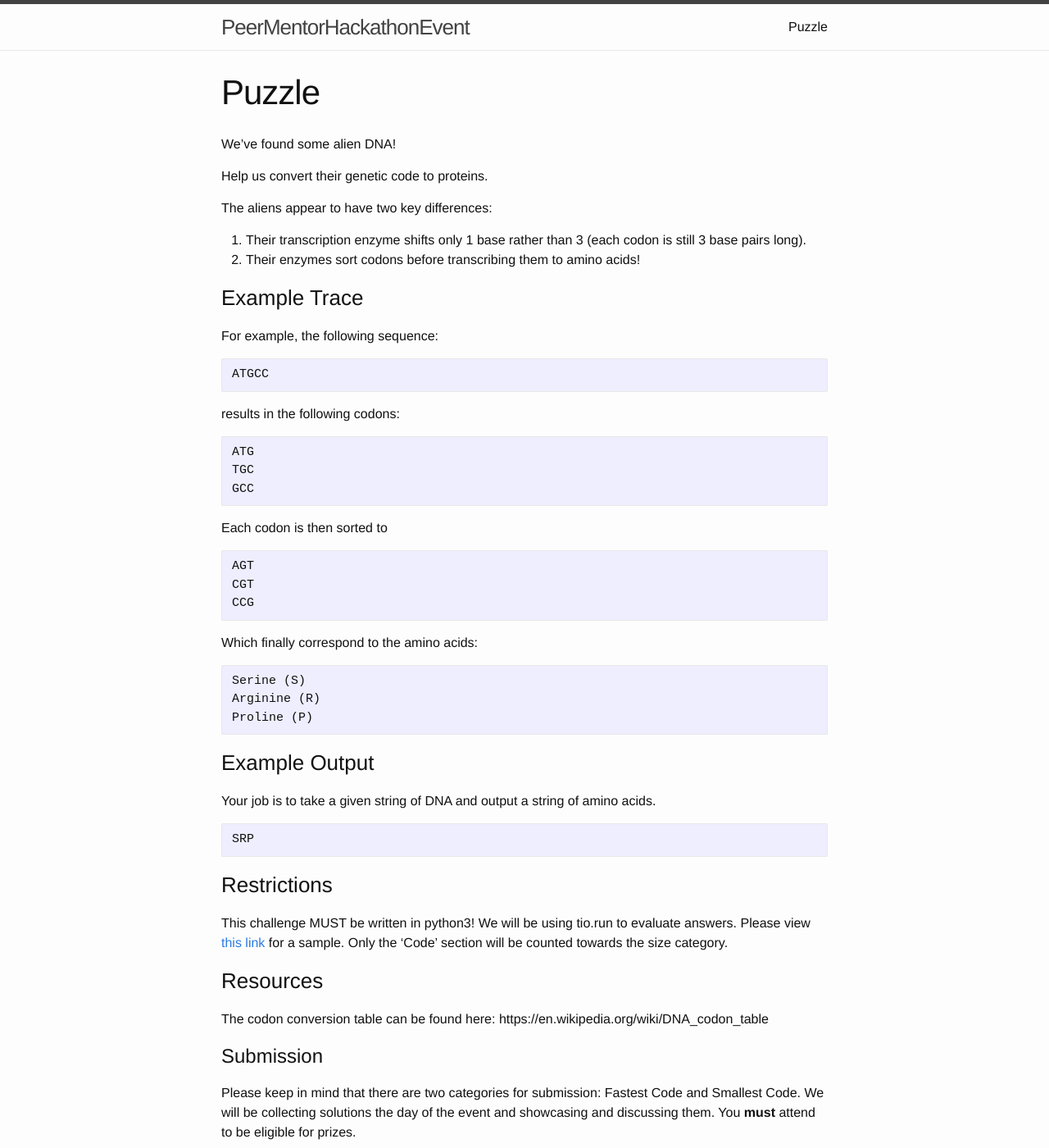
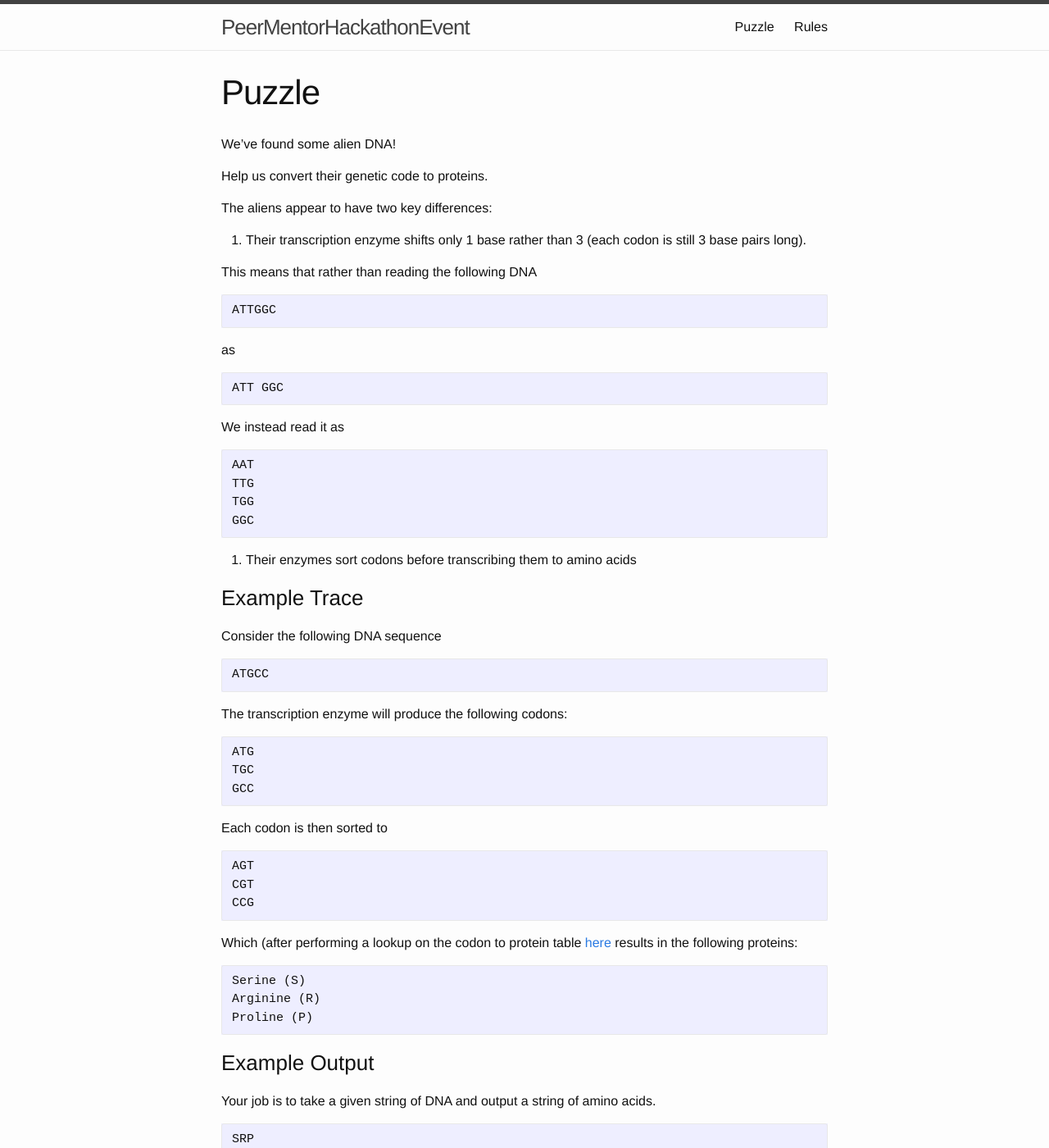
Before and after one commit to Rockie156/PeerMentorHackathonEvent, a Jekyll site: the page built from puzzle.md, in a window 1280 px wide and 1400 px high. Shown: the whole window at 82% size. Built offline with Jekyll 4.4.1, drawn with Linux system fonts in a browser that asks for light colours; some of the changed text lies outside the part shown.

Commit message:
Added rules; Updated puzzle

````diff
--- a/puzzle.md
+++ b/puzzle.md
@@ -11,16 +11,39 @@ Help us convert their genetic code to proteins.
 The aliens appear to have two key differences:
 
 1. Their transcription enzyme shifts only 1 base rather than 3 (each codon is still 3 base pairs long).
-2. Their enzymes sort codons before transcribing them to amino acids!
+
+This means that rather than reading the following DNA
+
+```
+ATTGGC
+```
+
+as
+
+```
+ATT GGC
+```
+
+We instead read it as
+
+
+```
+AAT
+TTG
+TGG
+GGC
+```
+
+2. Their enzymes sort codons before transcribing them to amino acids
 
 ### Example Trace
-For example, the following sequence:
+Consider the following DNA sequence
 
 ```
 ATGCC
 ```
 
-results in the following codons:
+The transcription enzyme will produce the following codons:
 
 ```
 ATG
@@ -35,7 +58,8 @@ AGT
 CGT
 CCG
 ```
-Which finally correspond to the amino acids:
+
+Which (after performing a lookup on the codon to protein table [here](https://en.wikipedia.org/wiki/DNA_codon_table) results in the following proteins:
 
 ```
 Serine (S)
@@ -50,11 +74,11 @@ Your job is to take a given string of DNA and output a string of amino acids.
 SRP
 ```
 ### Restrictions
-This challenge MUST be written in python3! We will be using tio.run to evaluate answers. Please view [this link](https://tio.run/##FckxDgIhEEbhfk8xoVlotrGzM5voBbyAkXGXgoHM/CRyesTu5Xu14yxyGSPyh@C/4boQOefo3uSNVISOwkYnK/95TmU0FVpjy7mTQZMc60i5FgVZt6VOgYefvRlikk35FX0IYdyej33/AQ) for a sample.
+This challenge MUST be written in python3! We will be using tio.run to evaluate answers. Please view [this link](https://tio.run/##ZVHLTsMwELz7K1buoYlURSBuSDlUIHpDCHpBCFWm2SSGeB3ZG0r4@WDnQQ@9OJtdz8zOuO25tnQzDCt4sQahauyHajwYXdUMlYUaHQofRodpBDnI3XxJOaQ1g2pOqvfANYK3TcfakhRiBa@2c1B2dIydwIV@YiuwBHaKfGmdSX7SWwEgpYSHi6uxHYYOuXME66IzpgfPTlO1HrRprWMIRIU1Yv7zvRejQIWETjEeNLUdJ/Sv8jySheVnIjhaYqUplmpmA81oPJQulN@q6cI6J801NEhV@NC81zzK4U1u5QbkPh67eNzJ9/PeUmafVlMycWfH2uoj@mRCb@ArpzSNee2QxxBnFVtCDPD@cQtembZBQUFKEyfBZOa50JQ5VEWyoCfDZxMTKvJ4/YtAIlLll8lE9H55j2A9alhonWXU5MVSBOj51QLViHsKEfKIKYEw2PLK9aHfxn6yQNPh@uoP) for a sample.
 Only the 'Code' section will be counted towards the size category.
 
 ### Resources
-The codon conversion table can be found here: https://en.wikipedia.org/wiki/DNA_codon_table
+You are encouraged to use the internet! Please feel free to use any resources you'd like.
 
 # Submission
 Please keep in mind that there are two categories for submission: Fastest Code and Smallest Code. We will be collecting solutions the day of the event and showcasing and discussing them. You <b>must</b> attend to be eligible for prizes.
````
Also changed, not shown: rules.md (added, +9 -0 lines).
